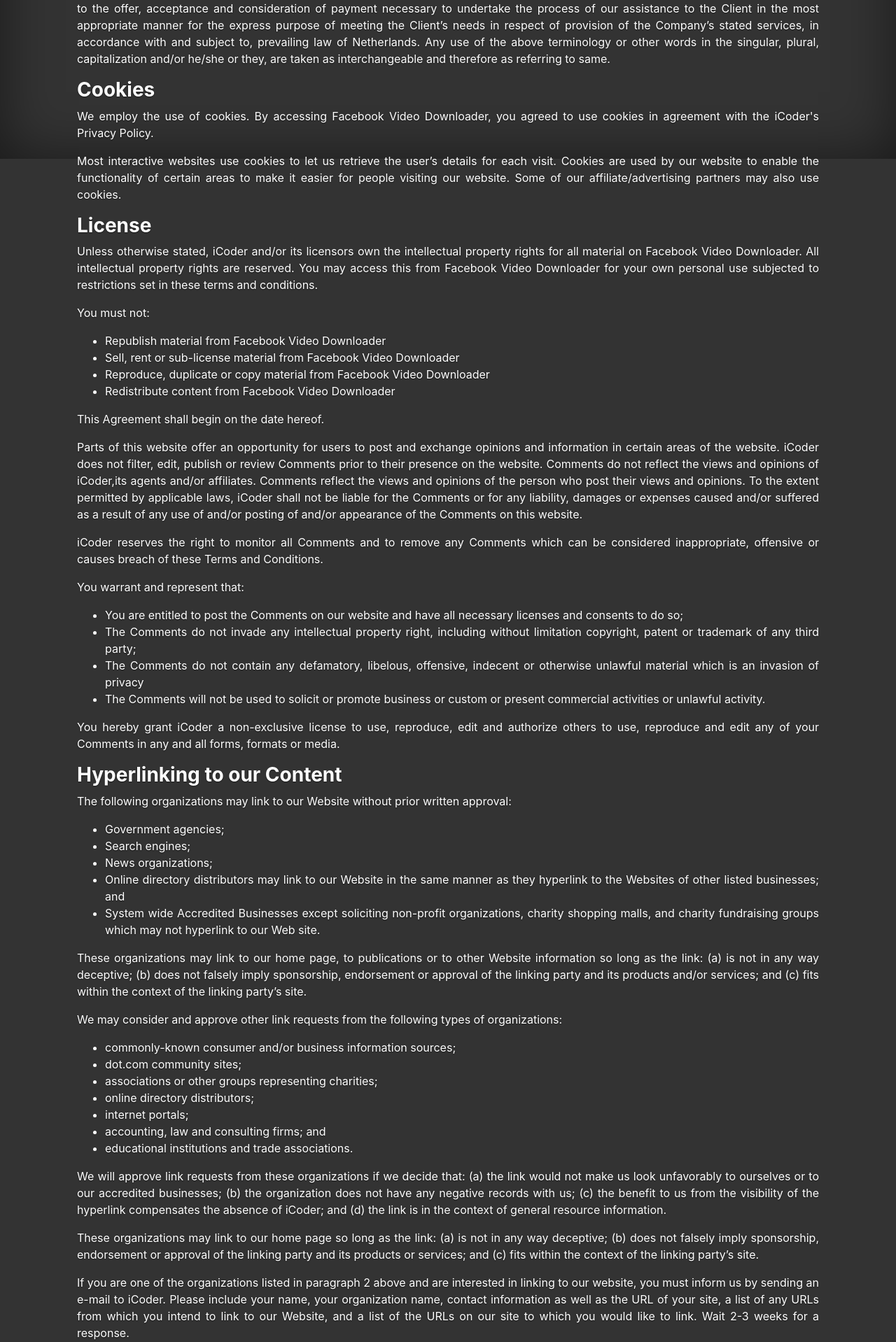
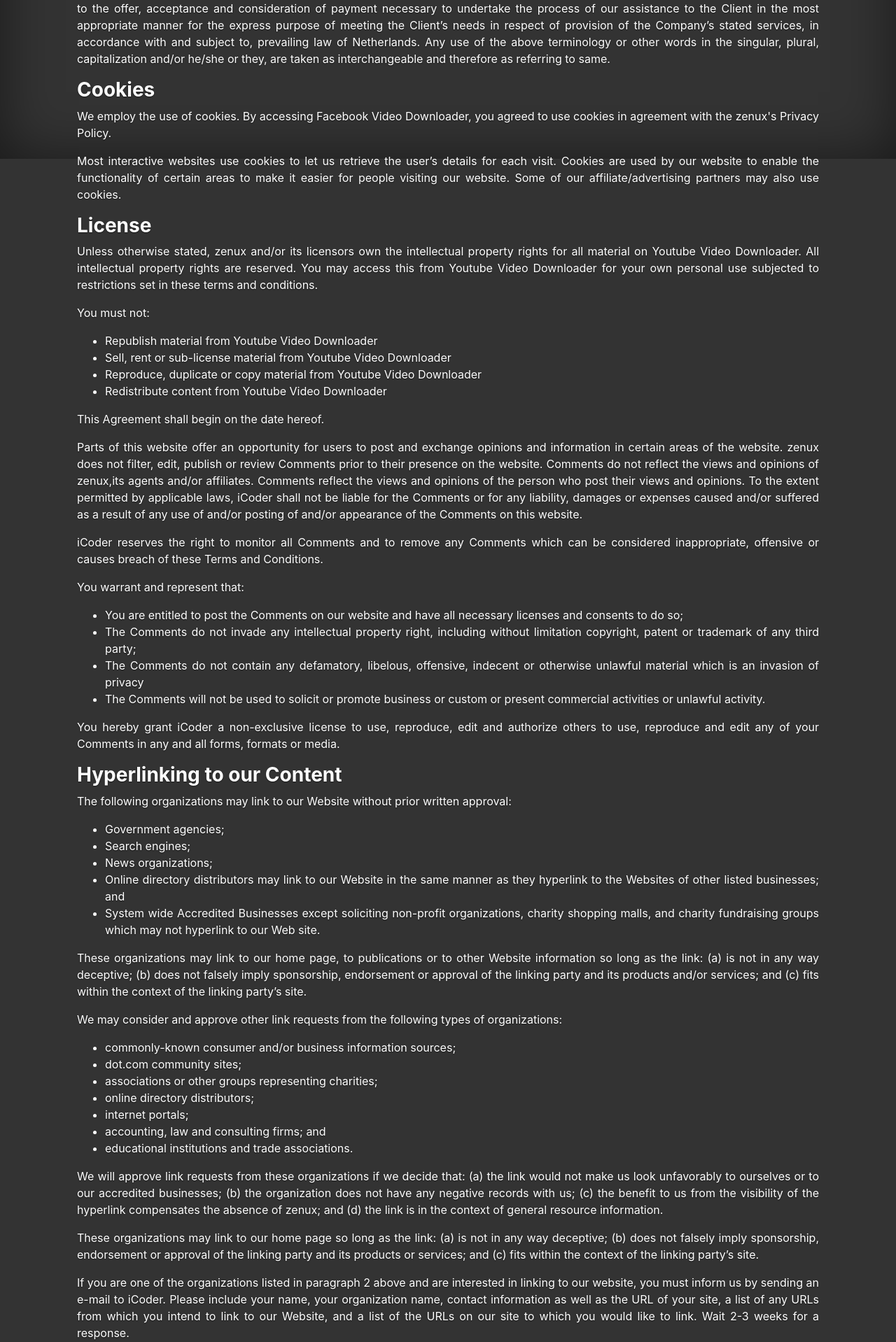
Before and after one commit to zenux-dev/movies-stuff, a Flask app: page /terms-conditions in a window 1280 px wide. Shown: the part 573-2491 px from the top of the page at 70% size. Run offline with Flask 2, Linux system fonts and the light colour scheme; some libraries are stand-ins or nearby versions.

Commit message:
Update terms-conditions.html

```diff
--- a/templates/terms-conditions.html
+++ b/templates/terms-conditions.html
@@ -81,7 +81,7 @@
             <h3><strong>Cookies</strong></h3>
 
             <p>We employ the use of cookies. By accessing Facebook Video Downloader, you agreed to use cookies in
-                agreement with the iCoder's Privacy Policy.</p>
+                agreement with the zenux's Privacy Policy.</p>
 
             <p>Most interactive websites use cookies to let us retrieve the user’s details for each visit. Cookies are
                 used by our website to enable the functionality of certain areas to make it easier for people visiting
@@ -89,24 +89,24 @@
 
             <h3><strong>License</strong></h3>
 
-            <p>Unless otherwise stated, iCoder and/or its licensors own the intellectual property rights for all
-                material on Facebook Video Downloader. All intellectual property rights are reserved. You may access
-                this from Facebook Video Downloader for your own personal use subjected to restrictions set in these
+            <p>Unless otherwise stated, zenux and/or its licensors own the intellectual property rights for all
+                material on Youtube Video Downloader. All intellectual property rights are reserved. You may access
+                this from Youtube Video Downloader for your own personal use subjected to restrictions set in these
                 terms and conditions.</p>
 
             <p>You must not:</p>
             <ul>
-                <li>Republish material from Facebook Video Downloader</li>
-                <li>Sell, rent or sub-license material from Facebook Video Downloader</li>
-                <li>Reproduce, duplicate or copy material from Facebook Video Downloader</li>
-                <li>Redistribute content from Facebook Video Downloader</li>
+                <li>Republish material from Youtube Video Downloader</li>
+                <li>Sell, rent or sub-license material from Youtube Video Downloader</li>
+                <li>Reproduce, duplicate or copy material from Youtube Video Downloader</li>
+                <li>Redistribute content from Youtube Video Downloader</li>
             </ul>
 
             <p>This Agreement shall begin on the date hereof.</p>
 
             <p>Parts of this website offer an opportunity for users to post and exchange opinions and information in
-                certain areas of the website. iCoder does not filter, edit, publish or review Comments prior to their
-                presence on the website. Comments do not reflect the views and opinions of iCoder,its agents and/or
+                certain areas of the website. zenux does not filter, edit, publish or review Comments prior to their
+                presence on the website. Comments do not reflect the views and opinions of zenux,its agents and/or
                 affiliates. Comments reflect the views and opinions of the person who post their views and opinions. To
                 the extent permitted by applicable laws, iCoder shall not be liable for the Comments or for any
                 liability, damages or expenses caused and/or suffered as a result of any use of and/or posting of and/or
@@ -165,7 +165,7 @@
             <p>We will approve link requests from these organizations if we decide that: (a) the link would not make us
                 look unfavorably to ourselves or to our accredited businesses; (b) the organization does not have any
                 negative records with us; (c) the benefit to us from the visibility of the hyperlink compensates the
-                absence of iCoder; and (d) the link is in the context of general resource information.</p>
+                absence of zenux; and (d) the link is in the context of general resource information.</p>
 
             <p>These organizations may link to our home page so long as the link: (a) is not in any way deceptive; (b)
                 does not falsely imply sponsorship, endorsement or approval of the linking party and its products or
```
